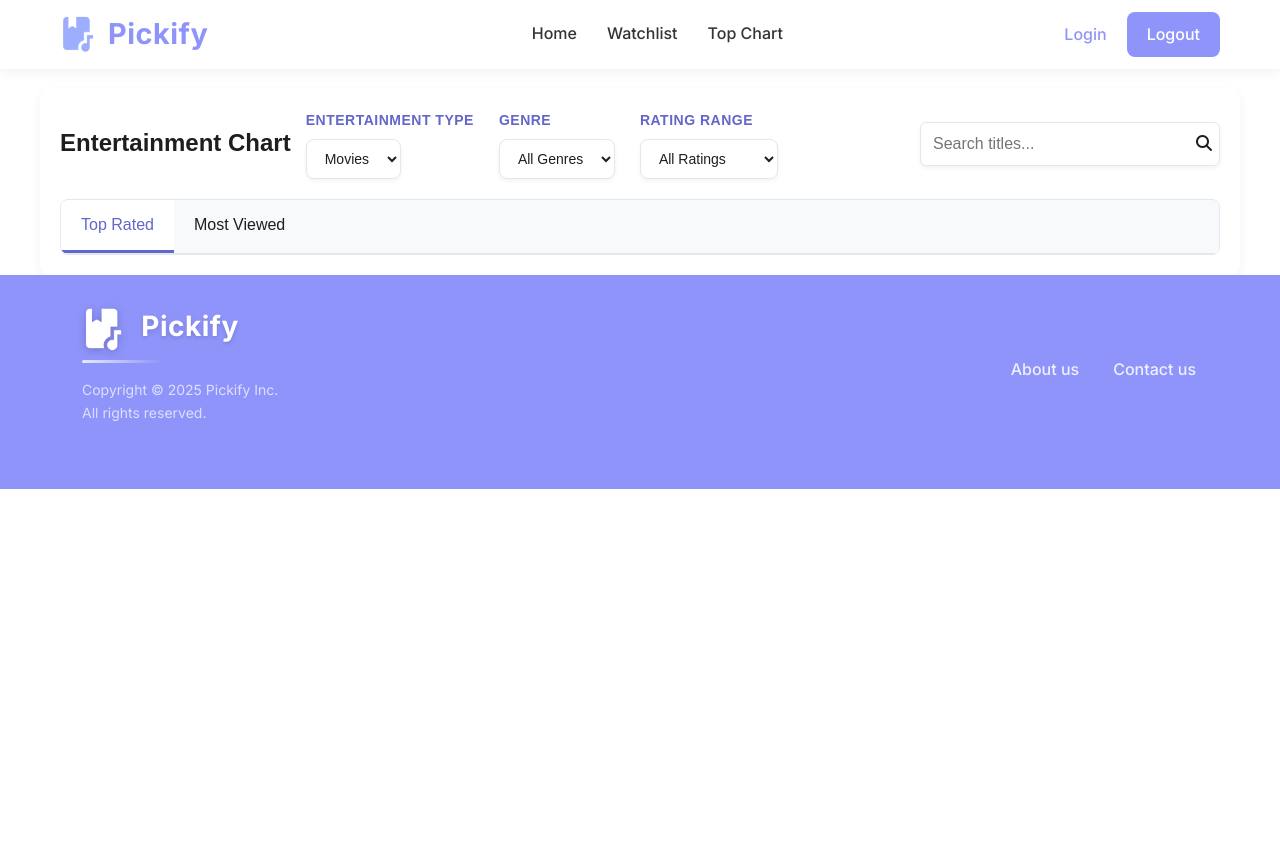
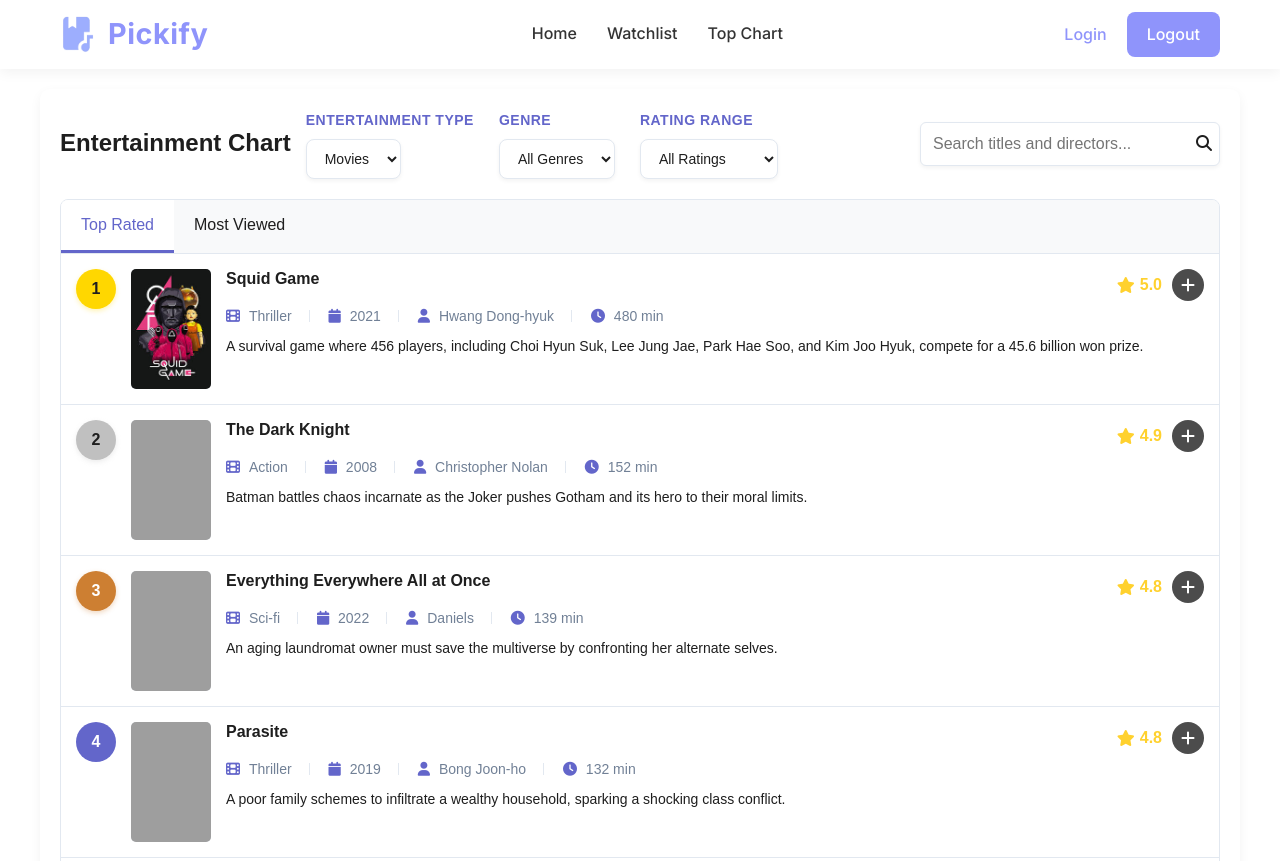
Before and after one commit to soonmh/Pickify, a website: page Code/chart.html in a window 1280 px wide. Shown: the top 861 px of the page. Before the commit the page ends 800 px from the top, so only its background shows below. Drawn offline with nearby package versions, Linux system fonts and the light colour scheme; no server answers; grey boxes are pictures that could not be loaded.

Commit message:
Update chart.html

```diff
--- a/Code/chart.html
+++ b/Code/chart.html
@@ -77,7 +77,7 @@
         </div>
     </div>
 
-    <script src="./js/chart2.js"></script>
+    <script src="./js/chart.js"></script>
 
     <div id="footer-placeholder"></div>
     <script src="./js/header-footer.js"></script>
```
